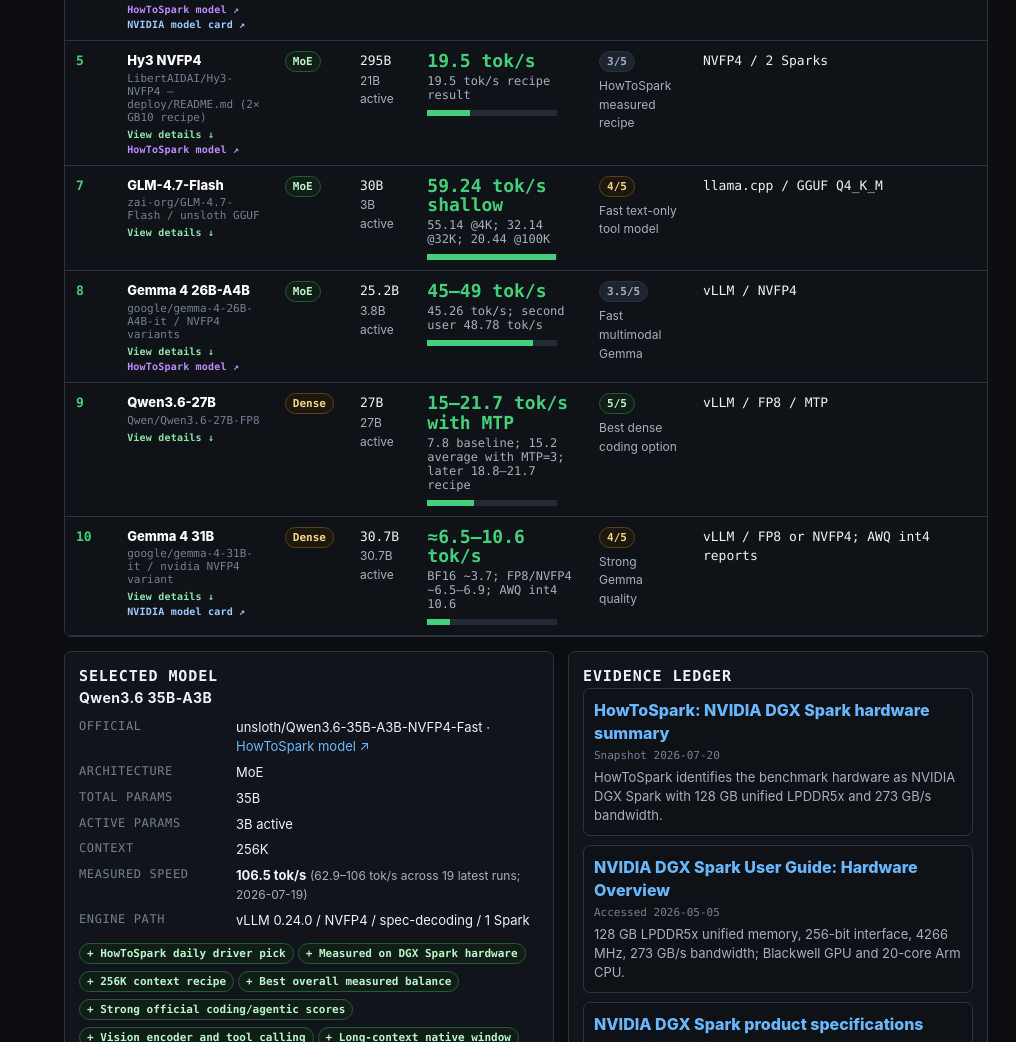
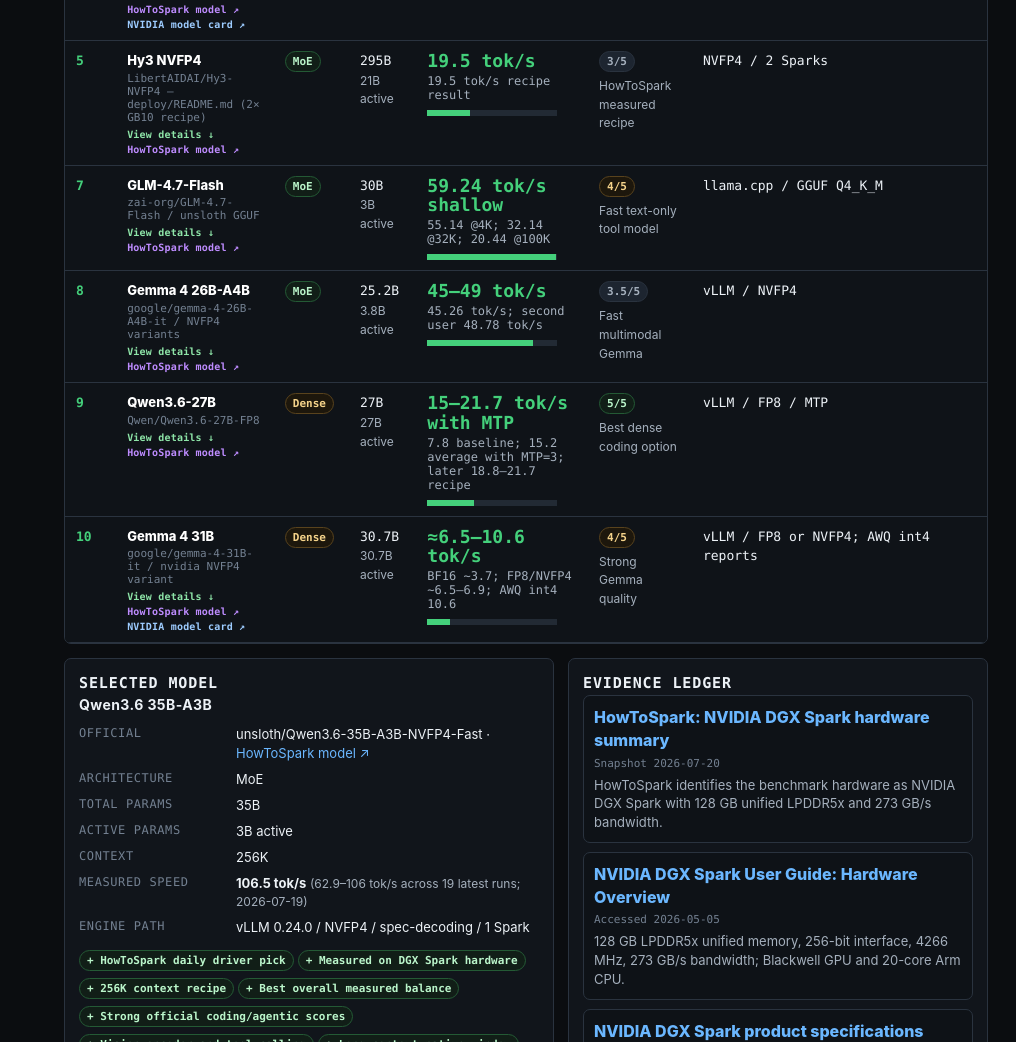
Before and after one commit to robertZaufall/spark-inference, a website: page index.html in a window 1280 px wide. Shown: the part 828-1870 px from the top of the page, without its empty margins (264-1280 px from the left). Drawn offline with Linux system fonts and the light colour scheme.

Commit message:
Show HowToSpark links on every row

```diff
--- a/index.html
+++ b/index.html
@@ -396,7 +396,7 @@
         verdict: 'Use when dense coding-agent quality is preferred and 15–21 tok/s is acceptable.'
       },
       {
-        id: 'gemma31', rank: 5, name: 'Gemma 4 31B', official: 'google/gemma-4-31B-it / nvidia NVFP4 variant', nvidiaModelCardUrl: 'https://build.nvidia.com/google/gemma-4-31b-it/modelcard', type: 'Dense', totalParams: '30.7B', activeParams: '30.7B active', context: '256K', speedMax: 10.6, speedTypical: '≈6.5–10.6 tok/s', speedRange: 'BF16 ~3.7; FP8/NVFP4 ~6.5–6.9; AWQ int4 10.6', engine: 'vLLM / FP8 or NVFP4; AWQ int4 reports', quality: 4, qualityLabel: 'Strong Gemma quality', recommendation: 'Medium-low', measured: true, multimodal: true, coding: true,
+        id: 'gemma31', rank: 5, name: 'Gemma 4 31B', official: 'google/gemma-4-31B-it / nvidia NVFP4 variant', howToSparkModelUrl: 'https://howtospark.com/models/google/gemma-4-31B-it', nvidiaModelCardUrl: 'https://build.nvidia.com/google/gemma-4-31b-it/modelcard', type: 'Dense', totalParams: '30.7B', activeParams: '30.7B active', context: '256K', speedMax: 10.6, speedTypical: '≈6.5–10.6 tok/s', speedRange: 'BF16 ~3.7; FP8/NVFP4 ~6.5–6.9; AWQ int4 10.6', engine: 'vLLM / FP8 or NVFP4; AWQ int4 reports', quality: 4, qualityLabel: 'Strong Gemma quality', recommendation: 'Medium-low', measured: true, multimodal: true, coding: true,
         strengths: ['Strongest Gemma quality', 'Multimodal', 'Official NVFP4 Blackwell path'],
         weaknesses: ['Slow dense decode on 273 GB/s memory', 'Poor speed/value relative to MoE alternatives', 'Early setup workarounds reported'],
         sources: ['gemma31Forum', 'gemmaCard'],
@@ -480,6 +480,9 @@
       if (m.speedMax >= 15) return 'warn';
       return 'bad';
     }
+    function howToSparkLink(m) {
+      return m.howToSparkModelUrl || 'https://howtospark.com/models';
+    }
     function objectiveRank(m) {
       if (objective === 'speed') return -m.speedMax;
       if (objective === 'coding') return -(m.quality * 10 + (m.coding ? 5 : 0) + Math.min(m.speedMax, 55) / 20);
@@ -511,7 +514,7 @@
       tbody.innerHTML = rows.map((m, idx) => `
         <tr data-id="${m.id}" class="${m.id === selectedId ? 'selected' : ''}">
           <td><span class="rank">${objective === 'overall' ? m.rank : idx + 1}</span></td>
-          <td><div class="model">${m.name}</div><div class="official">${m.official}</div><div class="model-links"><a class="model-detail-link" href="#detailPanel" data-select-model="${m.id}">View details ↓</a>${m.howToSparkModelUrl ? `<a class="model-source-link" href="${m.howToSparkModelUrl}" target="_blank" rel="noopener">HowToSpark model ↗</a>` : ''}${m.nvidiaModelCardUrl ? `<a class="model-card-link" href="${m.nvidiaModelCardUrl}" target="_blank" rel="noopener">NVIDIA model card ↗</a>` : ''}</div></td>
+          <td><div class="model">${m.name}</div><div class="official">${m.official}</div><div class="model-links"><a class="model-detail-link" href="#detailPanel" data-select-model="${m.id}">View details ↓</a><a class="model-source-link" href="${howToSparkLink(m)}" target="_blank" rel="noopener">HowToSpark model ↗</a>${m.nvidiaModelCardUrl ? `<a class="model-card-link" href="${m.nvidiaModelCardUrl}" target="_blank" rel="noopener">NVIDIA model card ↗</a>` : ''}</div></td>
           <td><span class="chip ${m.type === 'MoE' ? 'good' : 'warn'}">${m.type}</span></td>
           <td><span class="mono">${m.totalParams}</span><br><span class="small">${m.activeParams}</span></td>
           <td><div class="speed">${m.speedTypical}</div><div class="range">${m.speedRange}</div><div class="bar"><span style="width:${Math.min(100, m.speedMax/60*100)}%"></span></div></td>
@@ -538,7 +541,7 @@
       detailContent.innerHTML = `
         <h3>${m.name}</h3>
         <div class="kv">
-          <div>Official</div><div>${m.official}${m.howToSparkModelUrl ? ` · <a href="${m.howToSparkModelUrl}" target="_blank" rel="noopener">HowToSpark model ↗</a>` : ''}${m.nvidiaModelCardUrl ? ` · <a href="${m.nvidiaModelCardUrl}" target="_blank" rel="noopener">NVIDIA model card ↗</a>` : ''}</div>
+          <div>Official</div><div>${m.official} · <a href="${howToSparkLink(m)}" target="_blank" rel="noopener">HowToSpark model ↗</a>${m.nvidiaModelCardUrl ? ` · <a href="${m.nvidiaModelCardUrl}" target="_blank" rel="noopener">NVIDIA model card ↗</a>` : ''}</div>
           <div>Architecture</div><div>${m.type}</div>
           <div>Total params</div><div>${m.totalParams}</div>
           <div>Active params</div><div>${m.activeParams}</div>
--- a/scripts/validate-site.mjs
+++ b/scripts/validate-site.mjs
@@ -37,6 +37,9 @@
 const $ = cheerio.load(html);
 if (!$('script[src="data/howtospark-data.js"]').length) throw new Error('index.html does not load the generated snapshot');
 if (!html.includes('data-select-model')) throw new Error('index.html does not expose per-model detail links');
+if (!html.includes("return m.howToSparkModelUrl || 'https://howtospark.com/models'")) {
+  throw new Error('index.html does not guarantee a HowToSpark link on every model row');
+}
 $('script:not([src])').each((index, script) => {
   const source = $(script).html();
   if (source.trim()) new Function(source);
```
